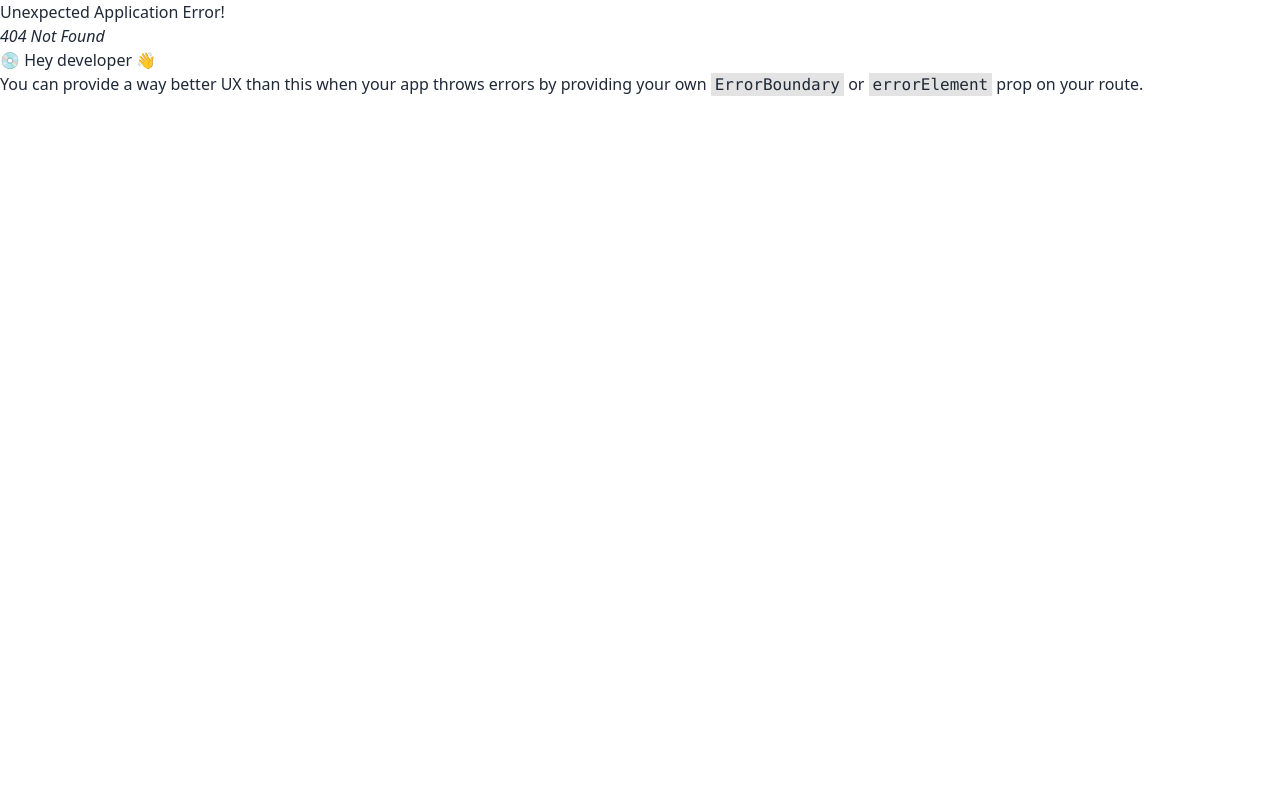
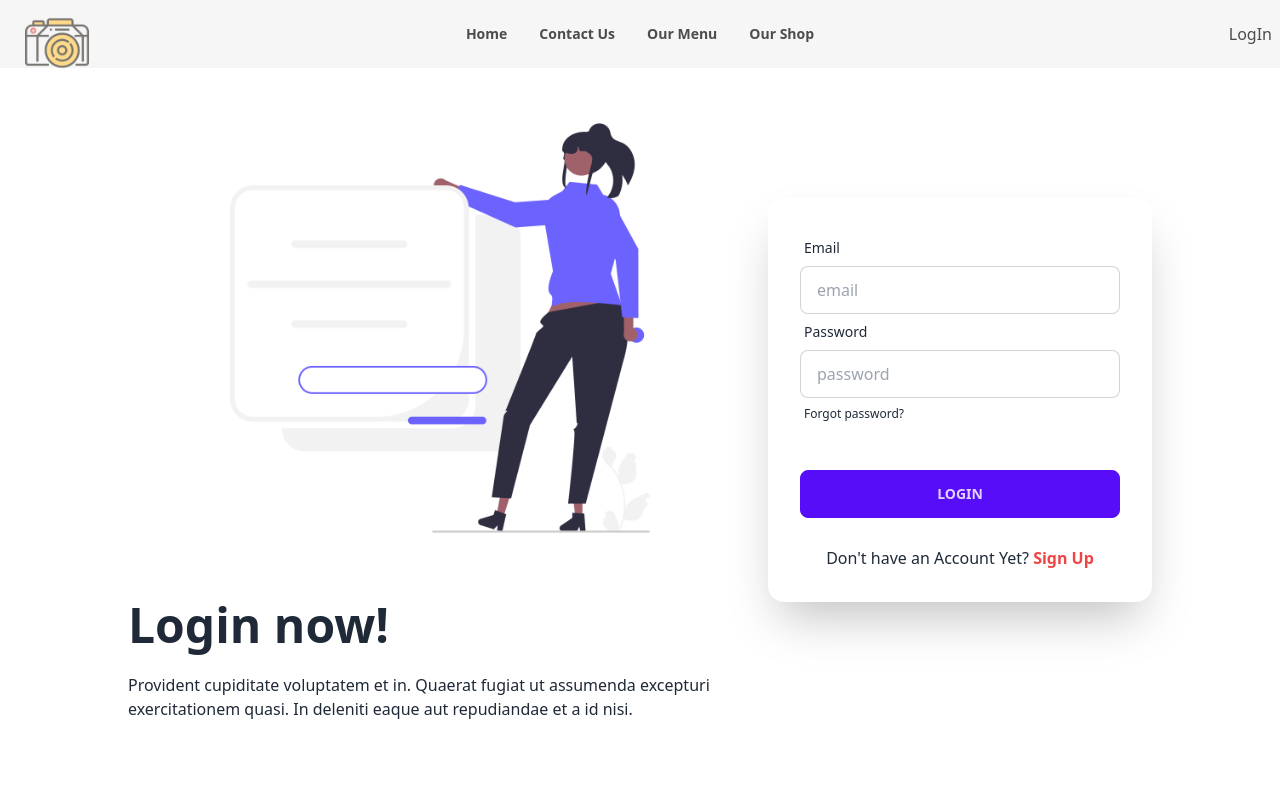
Before and after one commit to abidhasanpranto52/captured-moments, a React (Vite) app: page /login in a window 1280 px wide. Before the commit this address had no page. Shown: the top 800 px of the page. Built offline with nearby package versions, Linux system fonts and the light colour scheme.

Commit message:
log In page create

```diff
--- a/src/Pages/Home/Home/Banner/Banner.jsx
+++ b/src/Pages/Home/Home/Banner/Banner.jsx
@@ -1,5 +1,6 @@
 import "react-responsive-carousel/lib/styles/carousel.min.css";
 import { Carousel } from 'react-responsive-carousel';
+// import './banner.css'
 import img1 from '../../../../assets/Banner/banner1.jpeg'
 import img2 from '../../../../assets/Banner/banner2.jpg'
 import img3 from '../../../../assets/Banner/banner3.jpg'
@@ -9,14 +10,14 @@ import img6 from '../../../../assets/Banner/banner6.jpg'
 
 const Banner = () => {
     return (
-        <Carousel>
+        <Carousel className='text-center'>
       <div>
         <img src={img1} />
       </div>
       <div>
         <img src={img2} />
       </div>
-      <div>
+      <div className="h-[250px] lg:h-[855px]">
         <img src={img3} />
       </div>
       <div>
--- /dev/null
+++ b/src/Pages/LogIn/LogIn.jsx
@@ -0,0 +1,77 @@
+import { Link } from "react-router-dom";
+import login  from '../../assets/login/login.png'
+
+const LogIn = () => {
+  return (
+    <div className="hero animate__animated animate__zoomIn min-h-screen">
+      <div className="hero-content flex-col lg:flex-row items-center">
+        <div className="text-center w-1/2 lg:text-left">
+          <img src={login} alt="" />
+          <h1 className="text-5xl font-bold">Login now!</h1>
+          <p className="py-6">
+            Provident cupiditate voluptatem et in. Quaerat fugiat ut assumenda
+            excepturi exercitationem quasi. In deleniti eaque aut repudiandae et
+            a id nisi.
+          </p>
+        </div>
+        <div className="card flex-shrink-0 w-full max-w-sm shadow-2xl bg-base-100">
+          <div className="card-body">
+            <form>
+              <div className="form-control">
+                <label className="label">
+                  <span className="label-text">Email</span>
+                </label>
+                <input
+                  type="email"
+                  name="email"
+                  placeholder="email"
+                  // required
+                  className="input input-bordered"
+                />
+              </div>
+              <div className="form-control">
+                <label className="label">
+                  <span className="label-text">Password</span>
+                </label>
+                <input
+                  type="password"
+                  name="password"
+                  placeholder="password"
+                  // required
+                  className="input input-bordered"
+                />
+                <label className="label">
+                  <a href="#" className="label-text-alt link link-hover">
+                    Forgot password?
+                  </a>
+                </label>
+              </div>
+              <div className="form-control">
+                <label className="label">
+                </label>
+
+              </div>
+              <div className="form-control mt-6">
+                <input
+                  className="btn btn-primary"
+                  type="submit"
+                  disabled={false}
+                  value="LOGIN"
+                />
+              </div>
+            </form>
+            <p className="text-center mt-5">
+              Don't have an Account Yet?{" "}
+              <Link to={"/registration"} className="text-red-500 font-bold">
+                Sign Up
+              </Link>
+            </p>
+            {/* <SocialLogIn /> */}
+          </div>
+        </div>
+      </div>
+    </div>
+  );
+};
+
+export default LogIn;
--- /dev/null
+++ b/src/Pages/Registration/Registration.jsx
@@ -0,0 +1,119 @@
+import registration  from '../../assets/login/Wavy_Tech-28_Single-10.jpg'
+import { Helmet } from 'react-helmet-async';
+
+const Registration = () => {
+
+    const handleSubmit = (e) => {
+        e.preventDefault();
+        // Handle registration logic here
+      };
+    return (
+        <>
+      <Helmet>
+        <title>Bistro Boss | Signp</title>
+      </Helmet>
+      <div className="hero min-h-screen bg-base-200">
+        <div className="hero-content flex-col lg:flex-row items-center">
+          <div className="text-center lg:text-left lg:w-1/2">
+            <img src={registration} alt="" />
+            <h1 className="text-5xl font-bold">SignUp now!</h1>
+            <p className="py-6">
+              Provident cupiditate voluptatem et in. Quaerat fugiat ut assumenda
+              excepturi exercitationem quasi. In deleniti eaque aut repudiandae
+              et a id nisi.
+            </p>
+          </div>
+          <div className="card flex-shrink-0 w-full max-w-sm shadow-2xl bg-base-100">
+            <form onSubmit={handleSubmit(onSubmit)} className="card-body">
+              <div className="form-control">
+                <label className="label">
+                  <span className="label-text">PhotoUrl</span>
+                </label>
+                <input
+                  type="text"
+                  placeholder="PhotoUrl"
+                  {...register("photoUrl", { required: true })}
+                  className="input input-bordered"
+                />
+                {errors.name && (
+                  <span classNameName="text-red-600">
+                    This field is required
+                  </span>
+                )}
+              </div>
+              <div className="form-control">
+                <label className="label">
+                  <span className="label-text">Name</span>
+                </label>
+                <input
+                  type="text"
+                  placeholder="Name"
+                  {...register("name", { required: true })}
+                  name="name"
+                  className="input input-bordered"
+                />
+                {errors.name && (
+                  <span classNameName="text-red-600">
+                    This field is required
+                  </span>
+                )}
+              </div>
+              <div className="form-control">
+                <label className="label">
+                  <span className="label-text">Email</span>
+                </label>
+                <input
+                  type="text"
+                  placeholder="Email"
+                  {...register("email", { required: true })}
+                  name="email"
+                  className="input input-bordered"
+                />
+                {errors.email && (
+                  <span classNameName="text-red-600">
+                    This field is required
+                  </span>
+                )}
+              </div>
+              <div className="form-control">
+                <label className="label">
+                  <span className="label-text">Password</span>
+                </label>
+                <input
+                  type="password"
+                  placeholder="password"
+                  {...register("password", { required: true, maxLength: 20 })}
+                  className="input input-bordered"
+                />
+                {errors.password?.type === "required" && (
+                  <p classNameName="text-red-500">Password is required</p>
+                )}
+                <label className="label">
+                  <a href="#" className="label-text-alt link link-hover">
+                    Forgot password?
+                  </a>
+                </label>
+              </div>
+              <div className="form-control mt-6">
+                <input
+                  className="btn btn-primary"
+                  type="submit"
+                  value="SignUp"
+                />
+              </div>
+              <p className="text-center mt-5">
+                Already have an Account?{" "}
+                <Link to={"/login"} className="text-red-500 font-bold">
+                  Log In
+                </Link>
+              </p>
+            </form>
+            <SocialLogIn/>
+          </div>
+        </div>
+      </div>
+    </>
+    );
+};
+
+export default Registration;
--- a/src/Shared/Navbar/Navbar.jsx
+++ b/src/Shared/Navbar/Navbar.jsx
@@ -1,43 +1,78 @@
 import { Link } from "react-router-dom";
-import logo1 from '../../assets/logo (1).png'
+import logo1 from "../../assets/logo (1).png";
 
 const Navbar = () => {
   return (
     <>
-        <div className="navbar bg-base-100">
+      <div className="navbar fixed  z-10 opacity-70 max-w-screen-xl mx-auto text-black  bg-base-200">
         <div className="navbar-start">
           <div className="dropdown">
             <label tabIndex={0} className="btn btn-ghost lg:hidden">
-        <svg xmlns="http://www.w3.org/2000/svg" className="h-5 w-5" fill="none" viewBox="0 0 24 24" stroke="currentColor"><path strokeLinecap="round" strokeLinejoin="round" strokeWidth="2" d="M4 6h16M4 12h8m-8 6h16" /></svg>
+              <svg
+                xmlns="http://www.w3.org/2000/svg"
+                className="h-5 w-5"
+                fill="none"
+                viewBox="0 0 24 24"
+                stroke="currentColor"
+              >
+                <path
+                  strokeLinecap="round"
+                  strokeLinejoin="round"
+                  strokeWidth="2"
+                  d="M4 6h16M4 12h8m-8 6h16"
+                />
+              </svg>
             </label>
-      <ul tabIndex={0} className="menu menu-sm dropdown-content mt-3 p-2 shadow bg-base-100 rounded-box w-52">
-        <li><a>Item 1</a></li>
+            <ul
+              tabIndex={0}
+              className="menu menu-compact text-black dropdown-content mt-3 p-2 shadow bg-base-100 rounded-box w-52"
+            >
               <li>
-          <a>Parent</a>
-          <ul className="p-2">
-            <li><a>Submenu 1</a></li>
-            <li><a>Submenu 2</a></li>
-          </ul>
+                <Link to={"/"}>Home</Link>
               </li>
-        <li><a>Item 3</a></li>
+              <li>
+                <a>Contact</a>
+              </li>
+              <li>
+                <Link to={""}>DashBoard</Link>
+              </li>
+              <li>
+                <Link to={"/"}>Menu</Link>
+              </li>
+              <li>
+                <Link to={"/"}>Shop</Link>
+              </li>
             </ul>
           </div>
-    <a className="btn btn-ghost normal-case text-xl">
-    <div className="w-14">
-    <img src={logo1} alt="" srcset="" />
+          <a className="btn  btn-ghost text-lg">
+            <div className="w-16 justify-center items-center">
+              <img src={logo1} alt="" />
             </div>
           </a>
         </div>
-  <div className="navbar-center hidden lg:flex">
-    <ul className="menu menu-horizontal px-1">
-      <li><a>Home</a></li>
-      <li><a>Instructors</a></li>
-      <li><a>Classes</a></li>
-      <li><a>Dashboard</a></li>
+        <div className="navbar-center hidden lg:flex navs">
+          <ul className="menu menu-horizontal px-1 font-semibold">
+            <li>
+              <Link to={"/"}>Home</Link>
+            </li>
+            <li>
+              <a>Contact Us</a>
+            </li>
+
+            <li>
+              <Link to={""}>Our Menu</Link>
+            </li>
+            <li>
+              <Link to={""}>Our Shop</Link>
+            </li>
           </ul>
         </div>
         <div className="navbar-end">
-    <a className="btn">User Profile</a>
+          <ul>
+            <li>
+              <Link to={"/login"}>LogIn</Link>
+            </li>
+          </ul>
         </div>
       </div>
     </>
```
Also changed, not shown: src/Routes/Router.jsx (+11 -1 lines), src/assets/login/login.png (added), 1 other file (tests, documents, lock files or other folders). Lines whose indentation alone changed are shown as unchanged.
